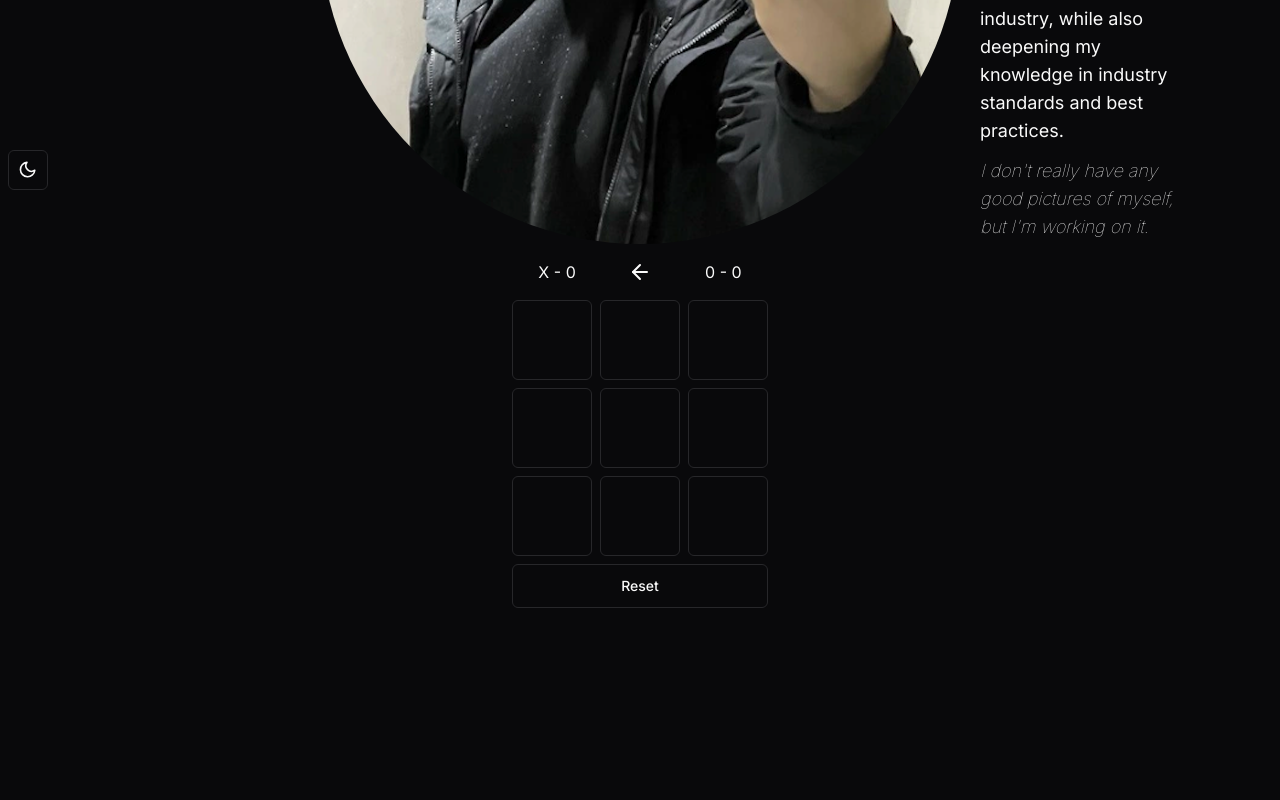
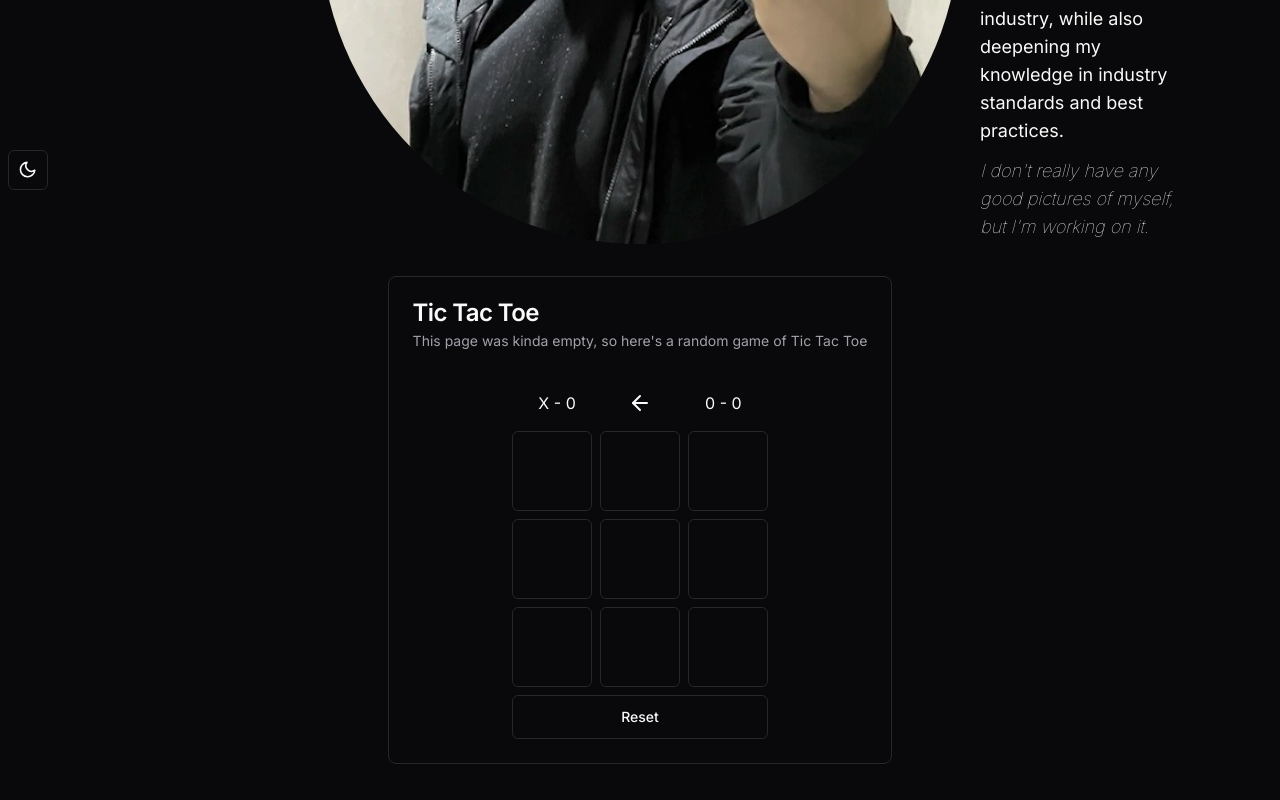
Before and after one commit to Cosmeeeen/personal-website-2024, a Next.js app: page / in a window 1280 px wide. Shown: the part 602-1402 px from the top of the page. Before the commit the page ends 1230 px from the top, so only its background shows below. Built offline with nearby package versions, Linux system fonts and the light colour scheme.

Commit message:
add container for game on homepage

```diff
--- a/app/(routes)/page.tsx
+++ b/app/(routes)/page.tsx
@@ -1,39 +1,63 @@
-import Image from 'next/image';
+import Image from "next/image";
 
-import Header from '@/components/Header';
-import profileImage from '@/app/_assets/images/profilePicture.webp';
-import { Separator } from '@/components/ui/separator';
-import TicTacToe from '@/components/TicTacToe';
+import Header from "@/components/Header";
+import profileImage from "@/app/_assets/images/profilePicture.webp";
+import { Separator } from "@/components/ui/separator";
+import TicTacToe from "@/components/TicTacToe";
+import {
+  Card,
+  CardContent,
+  CardDescription,
+  CardHeader,
+  CardTitle,
+} from "@/components/ui/card";
 
 export default function Home() {
   return (
     <main className="flex justify-center">
-      <div className="lg:w-1/2 lg:mx-0 w-full m-5">
+      <div className="m-5 w-full lg:mx-0 lg:w-1/2">
         <Header />
-        <div className="flex gap-5 items-center lg:flex-row flex-col">
+        <div className="flex flex-col items-center gap-5 lg:flex-row">
           <Image
             src={profileImage}
             alt="A photo of me"
             width={256}
             height={256}
-            className="rounded-full h-fit w-fit"
+            className="h-fit w-fit rounded-full"
           />
           <div>
-            <h1 className="lg:text-4xl text-3xl font-semibold mb-3">Quick Introduction</h1>
+            <h1 className="mb-3 text-3xl font-semibold lg:text-4xl">
+              Quick Introduction
+            </h1>
             <Separator />
-            <p className="lg:text-lg text-base mt-6">
-              I&apos;m a frontend engineer with a passion for web development. I love to
-              create beautiful and user-friendly interfaces. I&apos;m always eager to
-              learn new technologies and improve my skills, staying up to
-              date with the latest trends in the industry, while also deepening my
-              knowledge in industry standards and best practices.
+            <p className="mt-6 text-base lg:text-lg">
+              I&apos;m a frontend engineer with a passion for web development. I
+              love to create beautiful and user-friendly interfaces. I&apos;m
+              always eager to learn new technologies and improve my skills,
+              staying up to date with the latest trends in the industry, while
+              also deepening my knowledge in industry standards and best
+              practices.
             </p>
-            <p className="lg:text-lg text-base italic font-thin mt-3">
-              I don&apos;t really have any good pictures of myself, but I&apos;m working on it.
+            <p className="mt-3 text-base font-thin italic lg:text-lg">
+              I don&apos;t really have any good pictures of myself, but I&apos;m
+              working on it.
             </p>
           </div>
         </div>
-        <TicTacToe />
+        <div className="my-8 flex items-center justify-center">
+          <Card className="w-fit">
+            <CardHeader>
+              <CardTitle>Tic Tac Toe</CardTitle>
+              <CardDescription>
+                This page was kinda empty, so here&apos;s a random game of Tic
+                Tac Toe
+              </CardDescription>
+            </CardHeader>
+            <CardContent>
+              <TicTacToe />
+            </CardContent>
+          </Card>
+        </div>
       </div>
     </main>
   );
```
